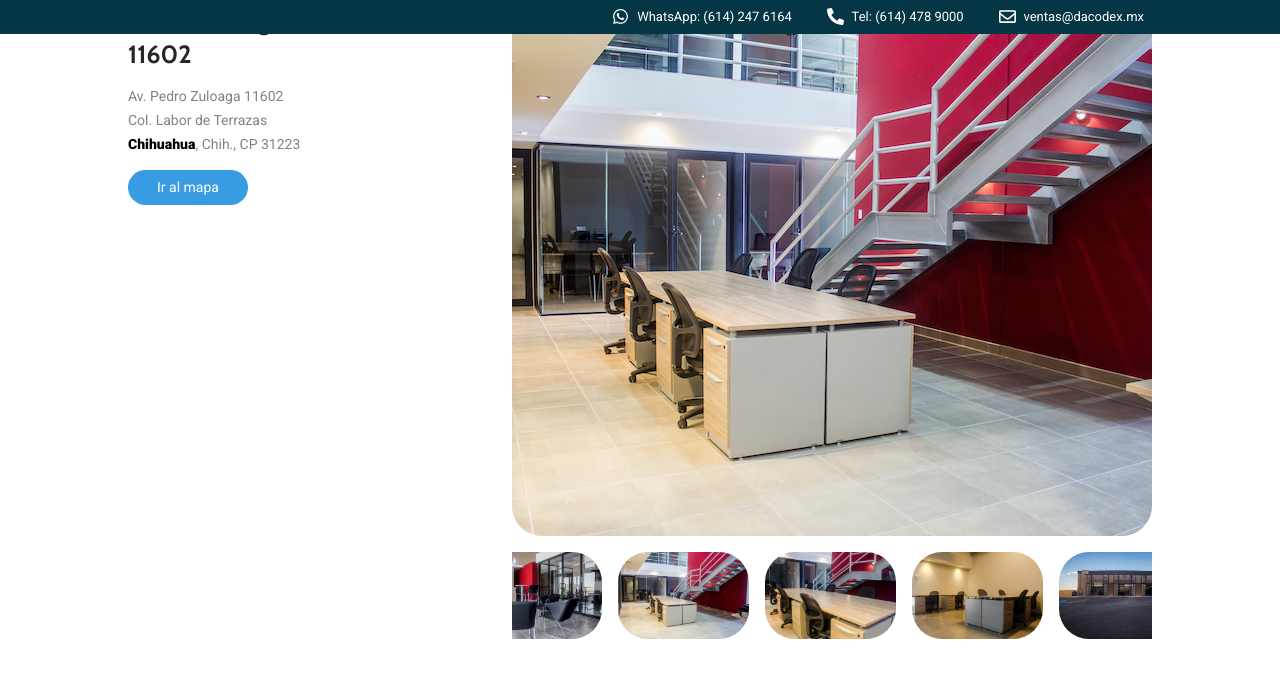
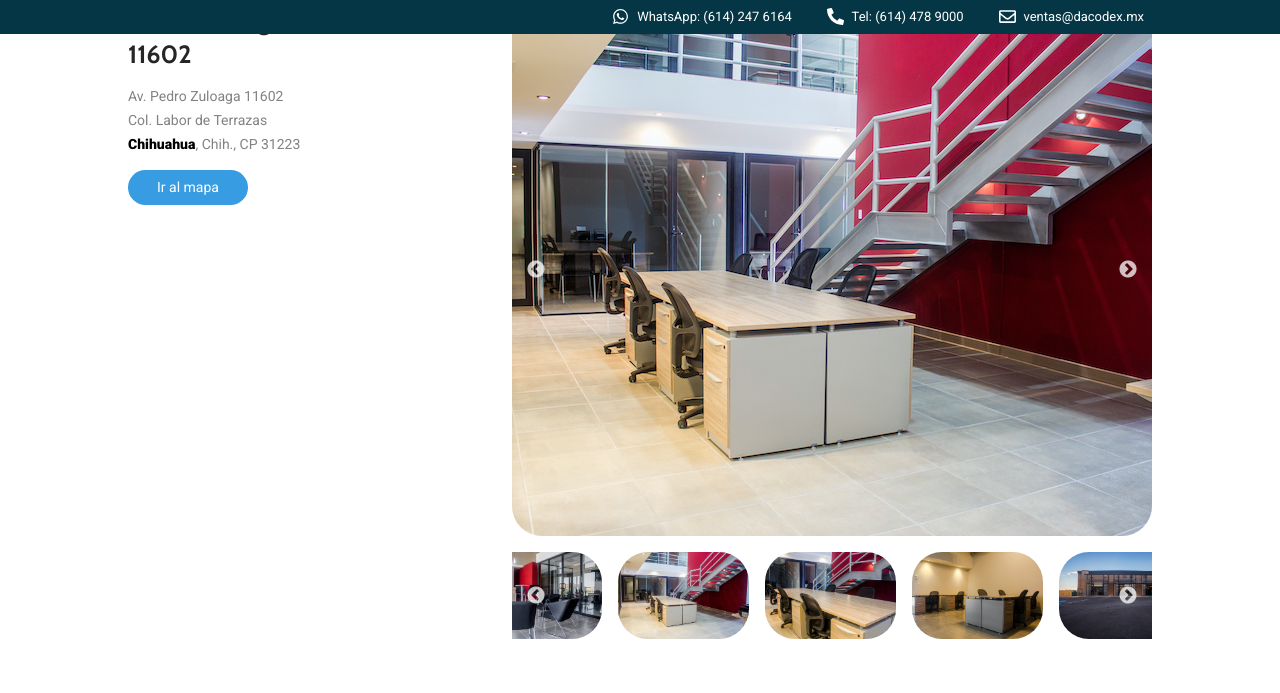
Before and after one commit to victorldleon/dacodex, a Jekyll site: the page built from ubicaciones.html, in a window 1280 px wide and 1400 px high, scrolled down 320 px. Shown: the top 693 px of the window. Built offline with Jekyll 4.4.1, drawn with Linux system fonts in a browser that asks for light colours; nearby versions of some CDN libraries; grey boxes are pictures that could not be loaded.

Commit message:
adds arrows to slick and border radius to all maps

```diff
--- a/_includes/location-item-2.html
+++ b/_includes/location-item-2.html
@@ -64,7 +64,7 @@
         <div class="iframe">
 <iframe
     src="https://www.google.com/maps/embed?pb=!1m14!1m8!1m3!1d28016.096919918335!2d-106.1379376!3d28.629399!3m2!1i1024!2i768!4f13.1!3m3!1m2!1s0x86ea43d93f1dbee3%3A0xb0c8ae7aa282879d!2sDacodex!5e0!3m2!1sen!2sus!4v1603493958680!5m2!1sen!2sus"
-    width="100%" height="100%" frameborder="0" style="border:0;" allowfullscreen="" aria-hidden="false"
+    width="100%" height="100%" frameborder="0" style="border:0; border-radius: 30px;"  allowfullscreen="" aria-hidden="false"
     tabindex="0"></iframe>
         </div>
     </div>
--- a/_includes/location-item-3.html
+++ b/_includes/location-item-3.html
@@ -33,7 +33,7 @@
         <div class="iframe">
         <iframe
             src="https://www.google.com/maps/embed?pb=!1m18!1m12!1m3!1d1236.8327921359396!2d-106.40790285714687!3d31.709233647154896!2m3!1f0!2f0!3f0!3m2!1i1024!2i768!4f13.1!3m3!1m2!1s0x0%3A0xa1ef15cd701b0240!2sDacodex!5e0!3m2!1ses-419!2smx!4v1603927004269!5m2!1ses-419!2smx"
-            width="100%" height="100%" frameborder="0" style="border:0;" allowfullscreen="" aria-hidden="false"
+            width="100%" height="100%" frameborder="0" style="border:0; border-radius: 30px;" allowfullscreen="" aria-hidden="false"
             tabindex="0"></iframe>
         </div>
     </div>
--- a/_sass/main.sass
+++ b/_sass/main.sass
@@ -896,3 +896,9 @@ footer
                     list-style-type: initial
                     @media only screen and (max-width: 1035px)
                         padding-left: 2em
+
+.slick-prev
+    left: 14px
+    z-index: 99
+.slick-next
+    right: 14px
```
